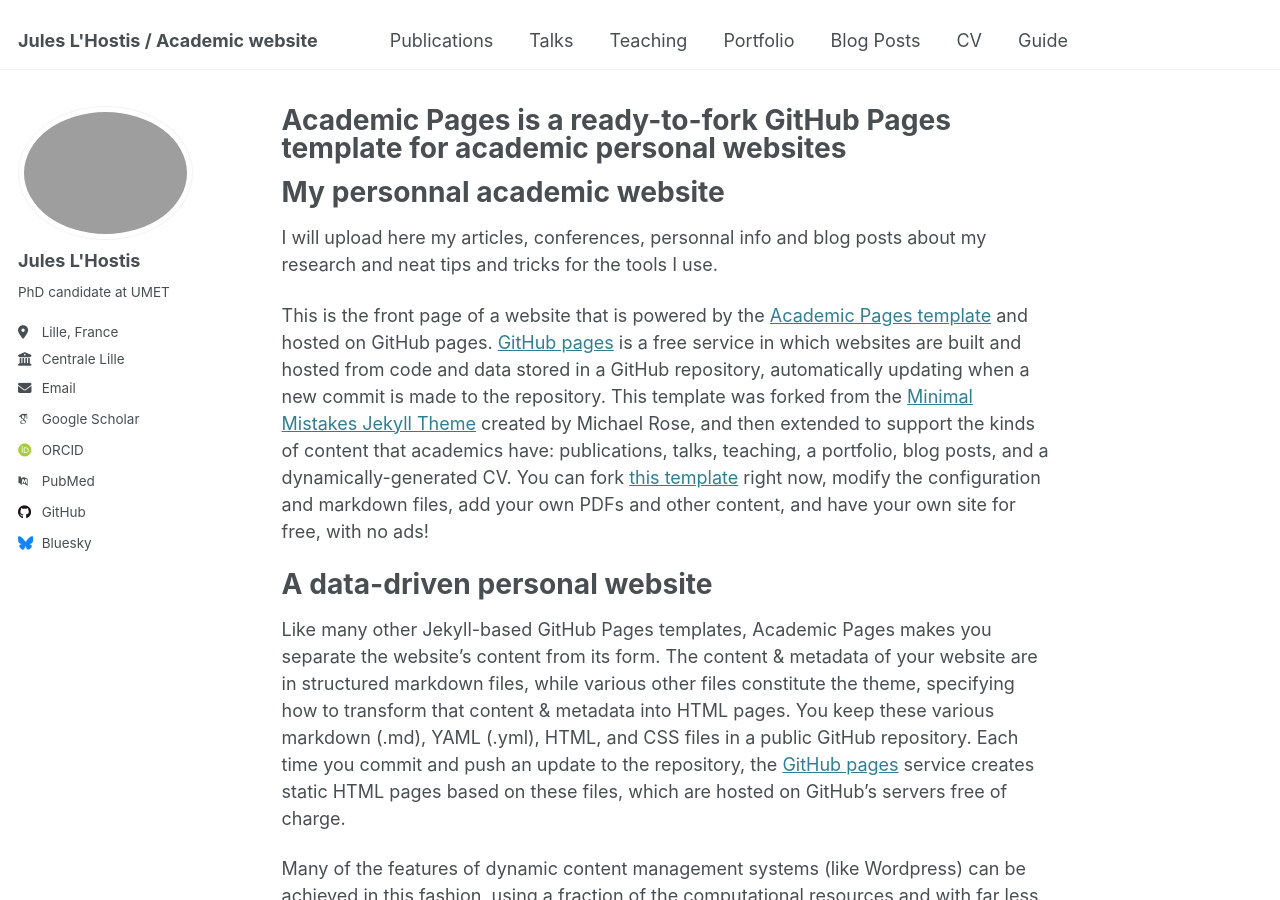
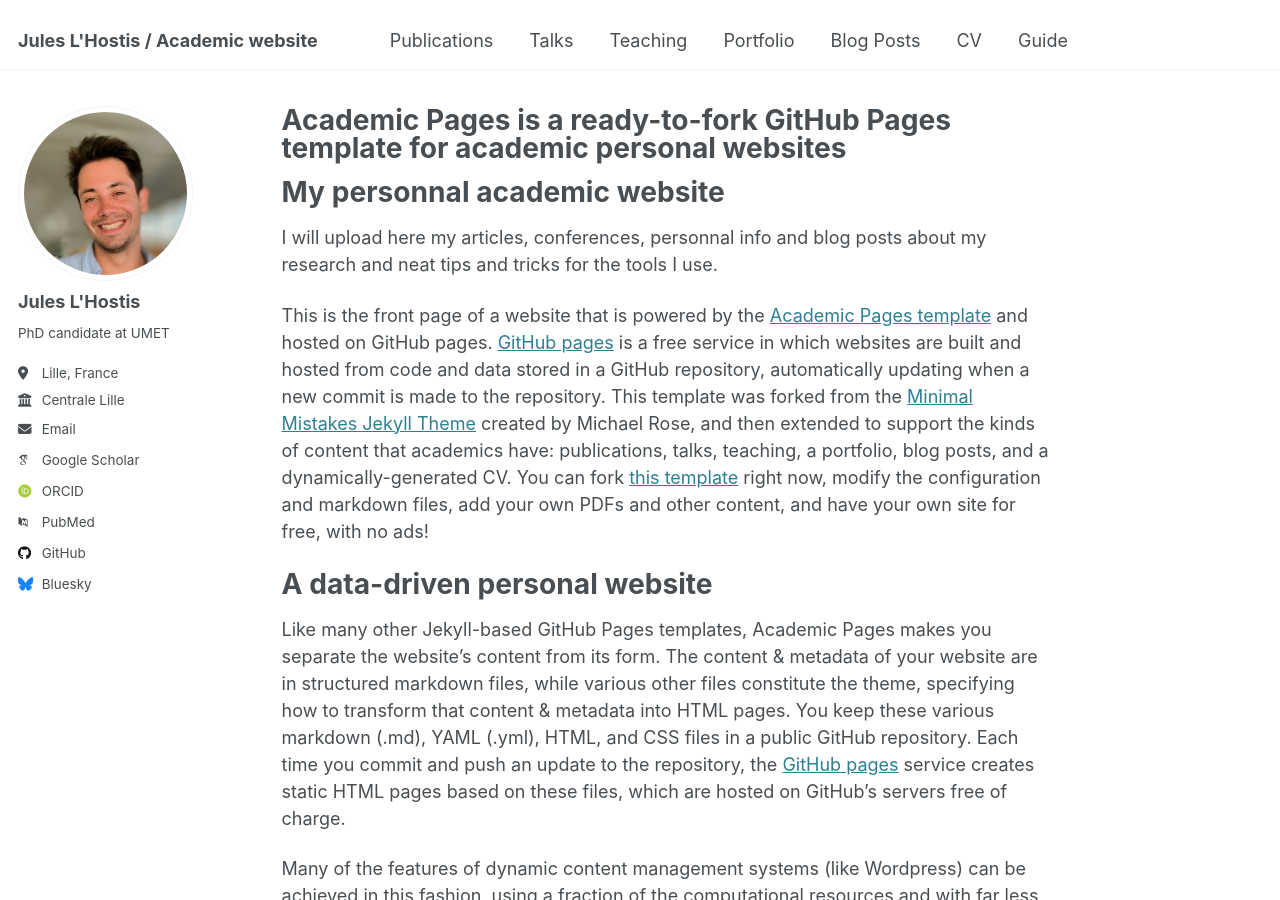
Before and after one commit to jlhostis/jlhostis.github.io, a Jekyll site: the page built from _pages/about.md, in a window 1280 px wide and 900 px high. Built offline with Jekyll 4.4.1, drawn with Linux system fonts in a browser that asks for light colours; some web fonts are replaced.

Commit message:
Update _config.yml

```diff
--- a/_config.yml
+++ b/_config.yml
@@ -22,7 +22,7 @@
 #               Additional customization can be done by editing /_includes/author-profile.html
 author:
   # Biographic information
-  avatar           : "profile_pic_3.png"
+  avatar           : "profile_pic_3.jpg"
   name             : "Jules L'Hostis"
   pronouns         : # example: "she/her"
   bio              : "PhD candidate at UMET"
```
